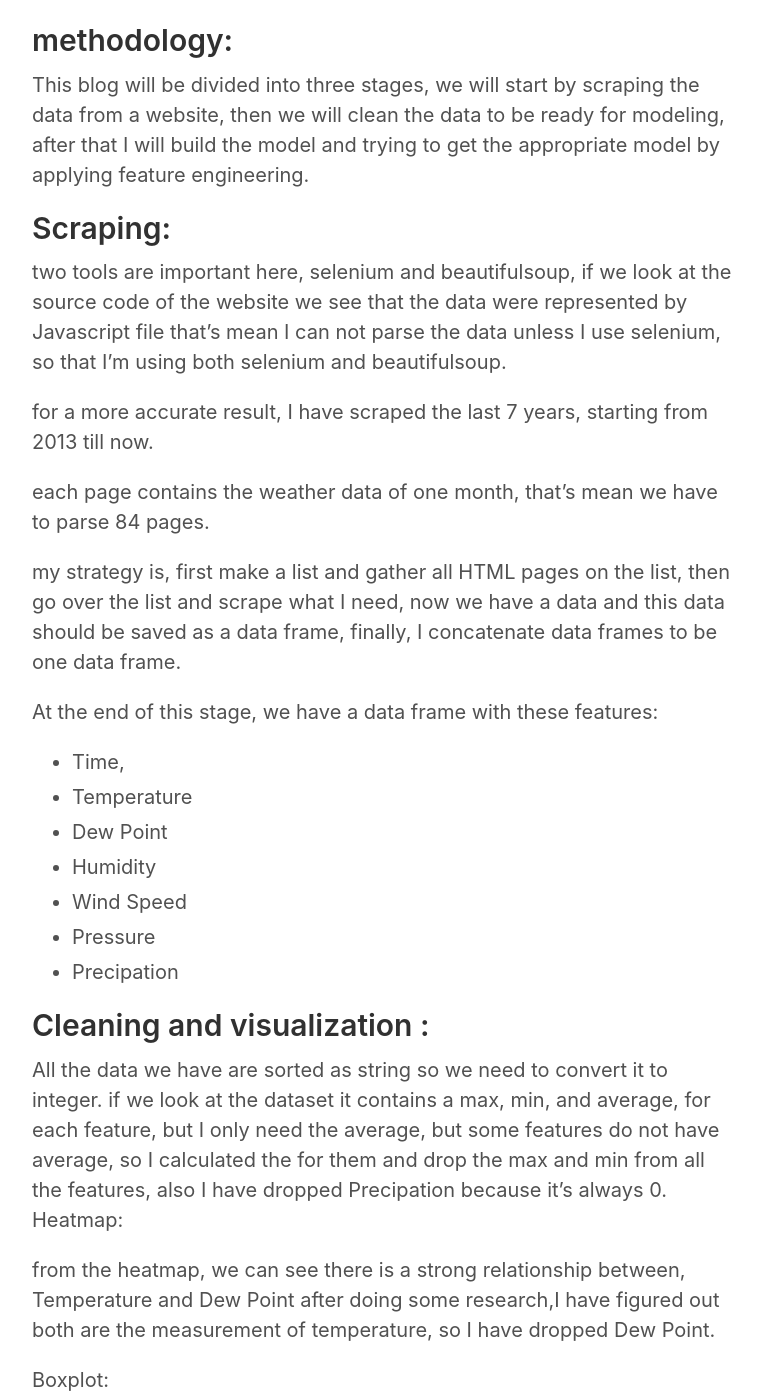
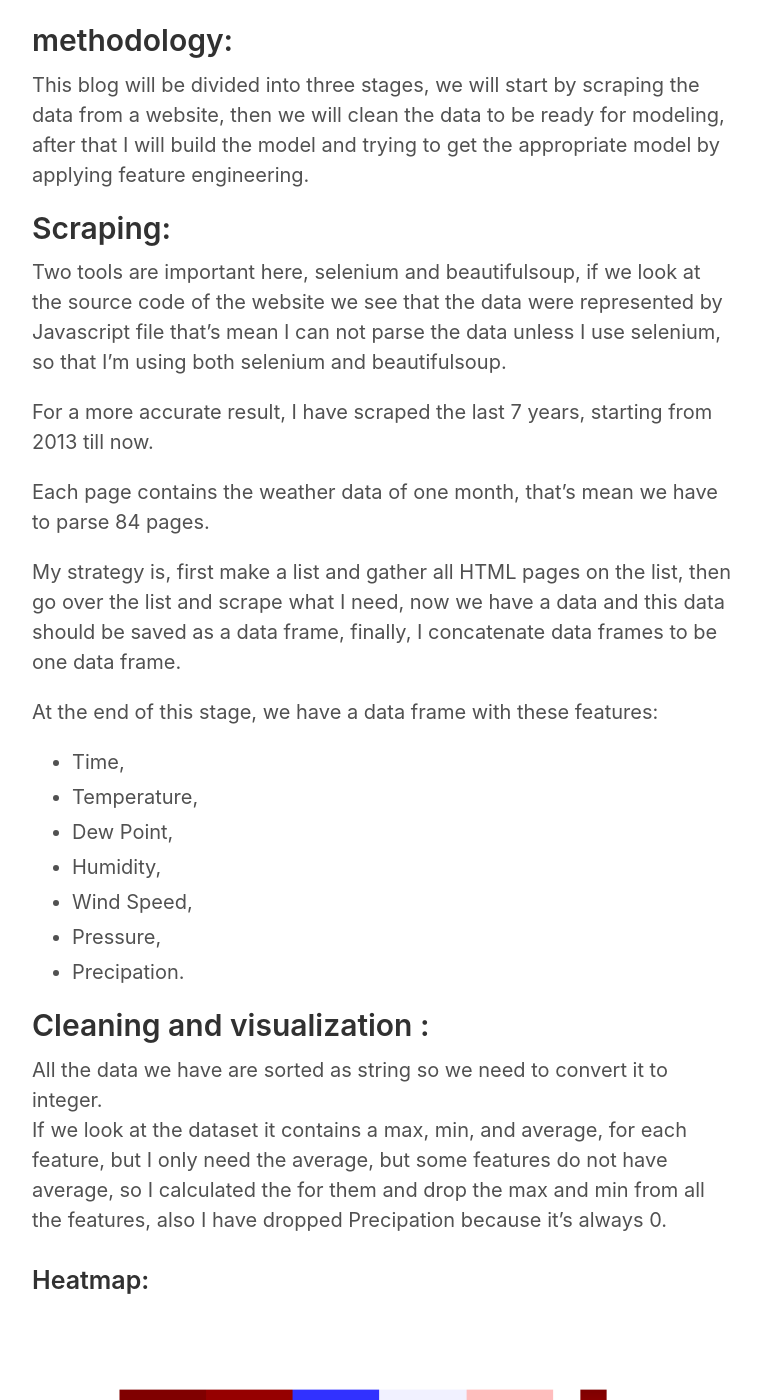
Before and after one commit to aiman-alghamdi/aiman2019.github.io, a Jekyll site: the page built from _posts/2019-9-23-aiman.md, in a window 1280 px wide and 1400 px high, scrolled down 1011 px. Shown: the whole window, without its empty margins (258-1020 px from the left). Built offline with Jekyll 4.4.1, drawn with Linux system fonts in a browser that asks for light colours; part of the change alters nothing that is shown; some of the changed text lies outside the part shown.

Commit message:
Update 2019-9-23-aiman.md

```diff
--- a/_posts/2019-9-23-aiman.md
+++ b/_posts/2019-9-23-aiman.md
@@ -12,7 +12,7 @@ Weather forecasting is one of the challenging areas that typically require sophi
 
 ## Data requirement:
 
-the data will be scraped from Weather Underground which is a commercial weather service providing real-time weather information over the Internet.
+The data will be scraped from Weather Underground which is a commercial weather service providing real-time weather information over the Internet.
 
 ## methodology:
 
@@ -20,34 +20,43 @@ This blog will be divided into three stages, we will start by scraping the data
 
 ## Scraping:
 
-two tools are important here, selenium and beautifulsoup, if we look at the source code of the website we see that the data were represented by Javascript file that's mean I can not parse the data unless I use selenium, so that I'm using both selenium and beautifulsoup.
+Two tools are important here, selenium and beautifulsoup, if we look at the source code of the website we see that the data were represented by Javascript file that's mean I can not parse the data unless I use selenium, so that I'm using both selenium and beautifulsoup.
 
-for a more accurate result, I have scraped the last 7 years, starting from 2013 till now.
+For a more accurate result, I have scraped the last 7 years, starting from 2013 till now.
 
-each page contains the weather data of one month, that's mean we have to parse 84 pages.
+Each page contains the weather data of one month, that's mean we have to parse 84 pages.
 
-my strategy is, first make a list and gather all HTML pages on the list,  then go over the list and scrape what I need, now we have a data and this data should be saved as a data frame, finally, I concatenate data frames to be one data frame.
+My strategy is, first make a list and gather all HTML pages on the list,  then go over the list and scrape what I need, now we have a data and this data should be saved as a data frame, finally, I concatenate data frames to be one data frame.
 
 At the end of this stage, we have a data frame with these features:
 - Time,
-- Temperature
-- Dew Point
-- Humidity
-- Wind Speed
-- Pressure
-- Precipation
+- Temperature,
+- Dew Point,
+- Humidity,
+- Wind Speed,
+- Pressure,
+- Precipation.
 
 ## Cleaning and visualization :
-All the data we have are sorted as string so we need to convert it to integer.
-if we look at the dataset it contains a max, min, and average, for each feature, but I only need the average, but some features do not have average, so I calculated the for them and drop the max and min from all the features, also I have dropped Precipation because it’s always 0.
-Heatmap:
+All the data we have are sorted as string so we need to convert it to integer.<br />
+If we look at the dataset it contains a max, min, and average, for each feature, but I only need the average, but some features do not have average, so I calculated the for them and drop the max and min from all the features, also I have dropped Precipation because it’s always 0.
+### Heatmap:
+![Image2]({{site.url}}/images/heatmap_data.png)
 
-from the heatmap, we can see there is a strong relationship between, Temperature and Dew Point after doing some research,I have figured out both are the measurement of temperature, so I have dropped Dew Point.
+From the heatmap, we can see there is a strong relationship between, Temperature and Dew Point after doing some research,I have figured out both are the measurement of temperature, so I have dropped Dew Point.
 
-Boxplot:
+### Boxplot:
+##### Boxplot of average Temperature with outliers
+![Image3]({{site.url}}/images/with_outlier_avg_temp.png)
+##### Boxplot of average Humidity with outliers
+![Image4]({{site.url}}/images/with_outlier_avg_humid.png)
 
-the useful of boxplot is we can determine the outliers so, I have plotted the boxplot and i found there are some outliers, and these outliers should be removed!
-diagnostic plots:
+the useful of boxplot is we can determine the outliers so, I have plotted the boxplot and I found there are some outliers, and these outliers should be removed!
+##### Boxplot of average Temperature with outliers
+![Image5]({{site.url}}/images/remove_outlier.png)
+
+
+### diagnostic plots:
 here we will check if the features can fit into a liner model or not!
 ## Modeling:
 First model:
```
